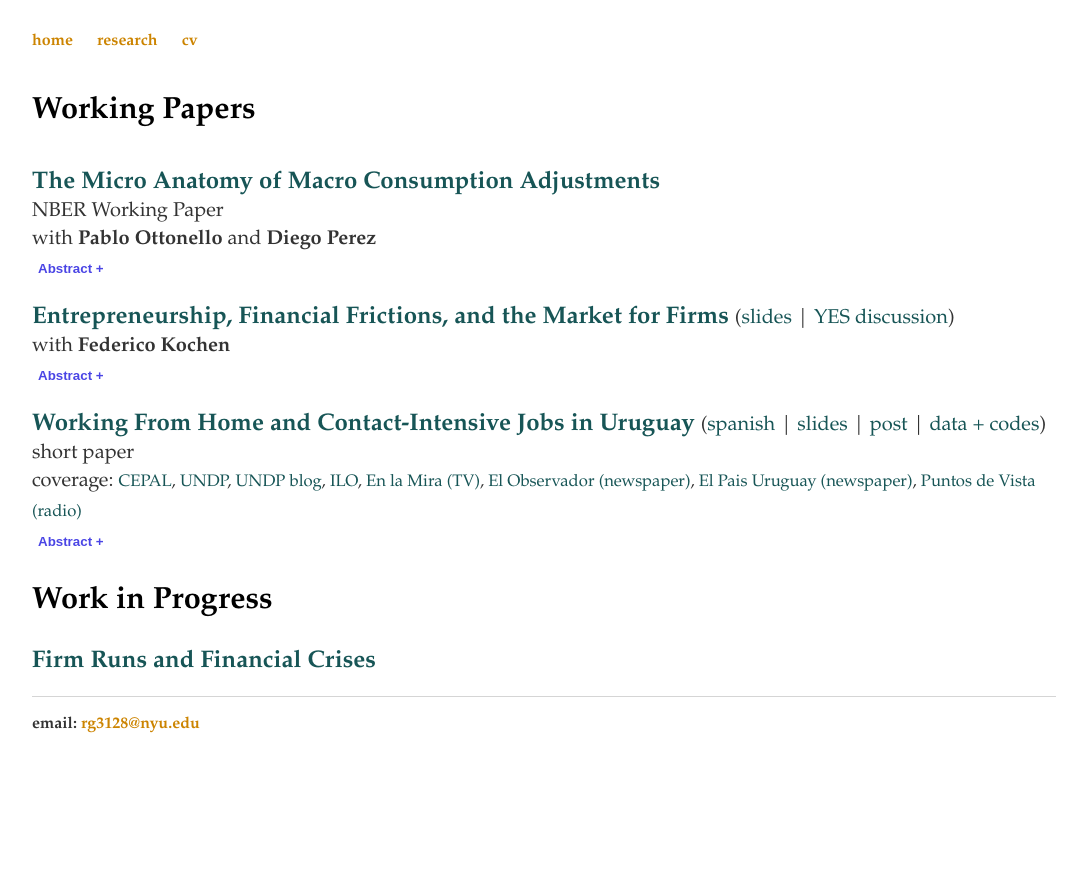
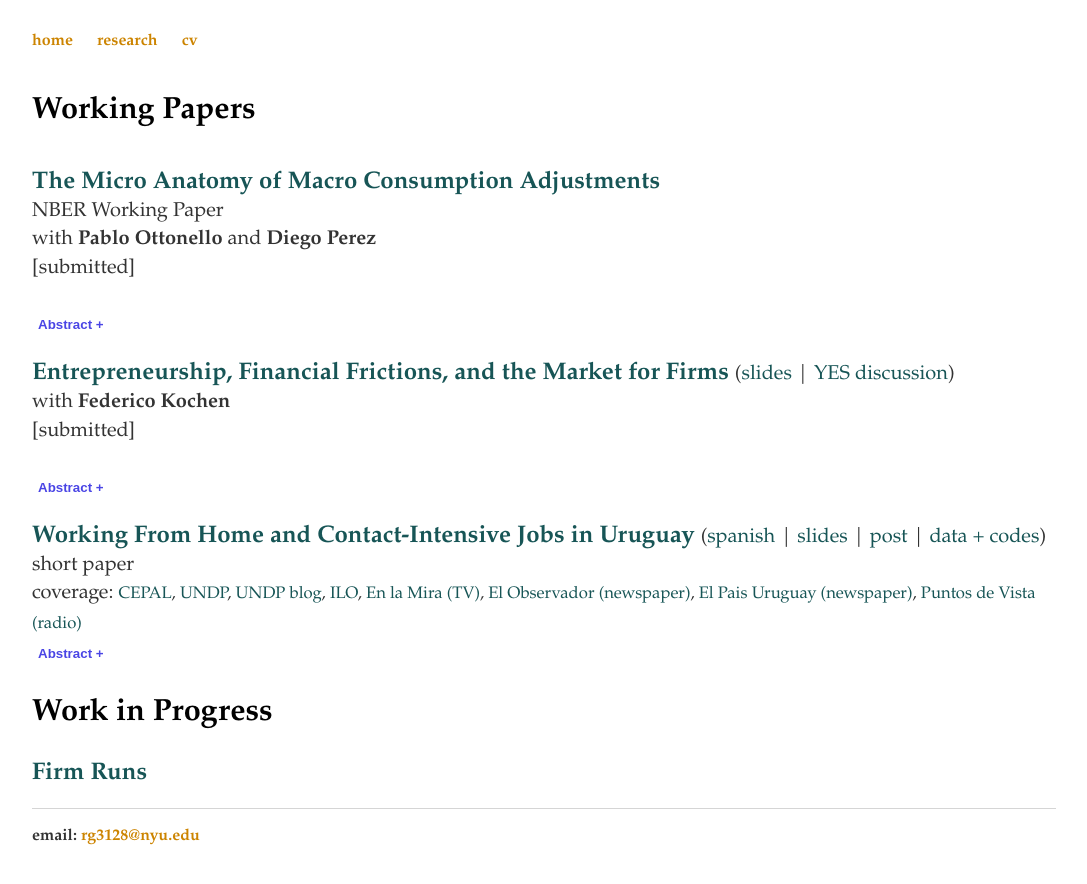
Before and after one commit to rafaguntin/rafaguntin.github.io, a Jekyll site: the page built from research/index.html, in a window 1280 px wide. Shown: the top 884 px of the page, without its empty margins (96-1183 px from the left). Built offline with Jekyll 4.4.1, drawn with Linux system fonts in a browser that asks for light colours.

Commit message:
Update index.html

```diff
--- a/research/index.html
+++ b/research/index.html
@@ -15,6 +15,7 @@ title: Rafael Guntin - Research
 				<a style="font-weight: bold; color:#333" href="https://sites.google.com/site/ottonellopablo/" target="_blank"> Pablo Ottonello </a>
 				and
 				<a style="font-weight: bold; color:#333" href="https://www.perezdiego.org/" target="_blank"> Diego Perez </a>
+				       <br> [submitted] <br>
 				       <br><button style ="font-weight: bold; color:#4A45E5 ;background-color: white;border: none;" onclick="myFunction()" id="myBtn">Abstract +<small></button>
 					       <span id="dots"></span><span id="more" > <br> <small>
 We study crises characterized by large adjustments of aggregate consumption through
@@ -34,6 +35,7 @@ policies that target consumption during crises. </span> <big><big>
 			       href="/research/Entrepreneurship Financial Frictions and the Market for Firms.pdf"
 			       target="_blank">Entrepreneurship, Financial Frictions, and the Market for Firms</a> <small> (<a style="color:#175556" href="/research/GK - Slides NYU - 09Dec19 - Handout.pdf" target="_blank">slides</a> | <a style="color:#175556" href="https://ethanminfang.github.io/minfang.github.io/files/Discussions_Kochen_YES2020.pdf" target="_blank">YES discussion</a>)
 				<br> with <a style="font-weight: bold; color:#333" href="https://sites.google.com/view/federicokochen/home" target="_blank"> Federico Kochen </a>
+								       <br> [submitted] <br>
 				 <br><button style ="font-weight: bold; color:#4A45E5 ;background-color: white;border: none;" onclick="myFunction3()" id="myBtn3">Abstract +<small></button>
 					       <span id="dots3"></span><span id="more3"> <br> <small>
 We study the relation between financial frictions and the trade of privately held firms.
@@ -78,7 +80,7 @@ pandemic lockdown.  </span> <big>
 			<h3> <big> Work in Progress </h3>
 
 				<p> <big> <a style="font-weight: bold; color:#175556">
-					Firm Runs and Financial Crises </a> <big><big>
+					Firm Runs </a> <big><big>
 			</p>
 
 
```
